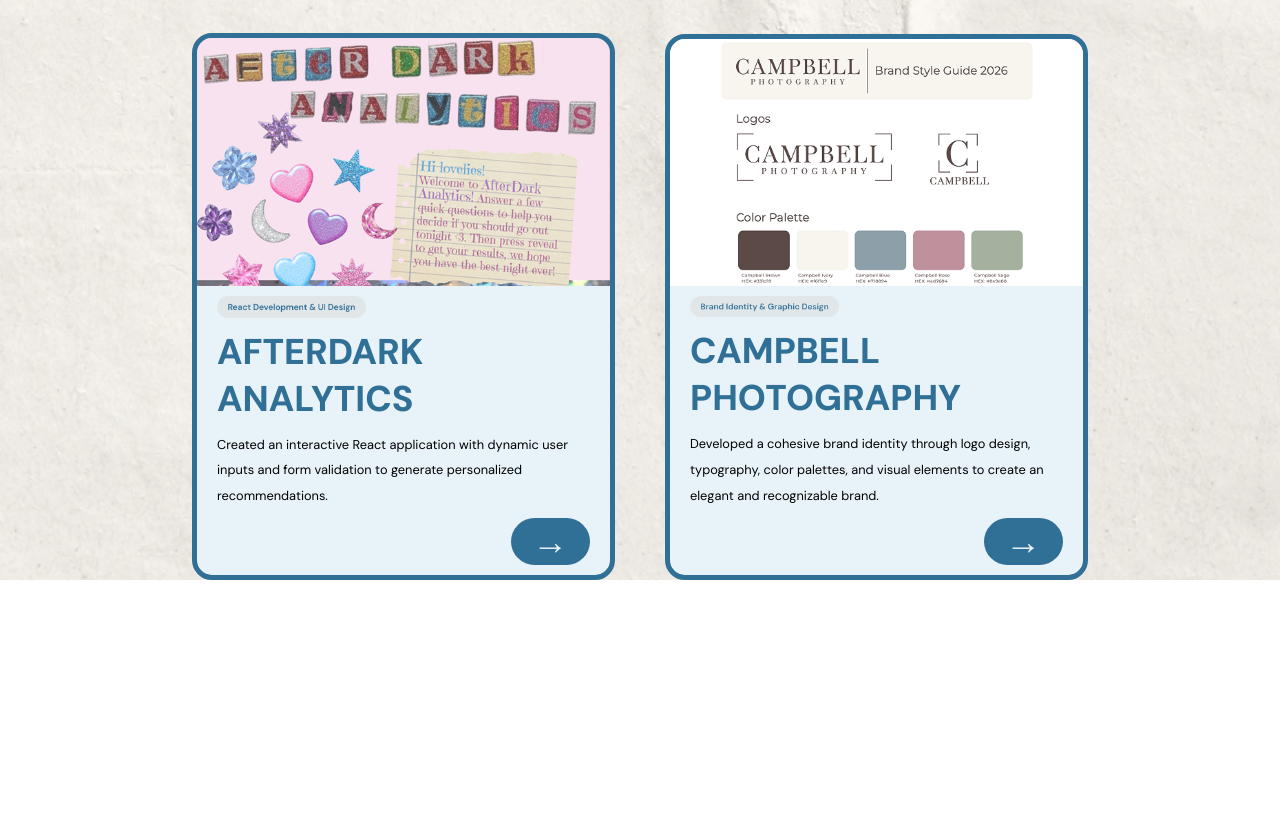
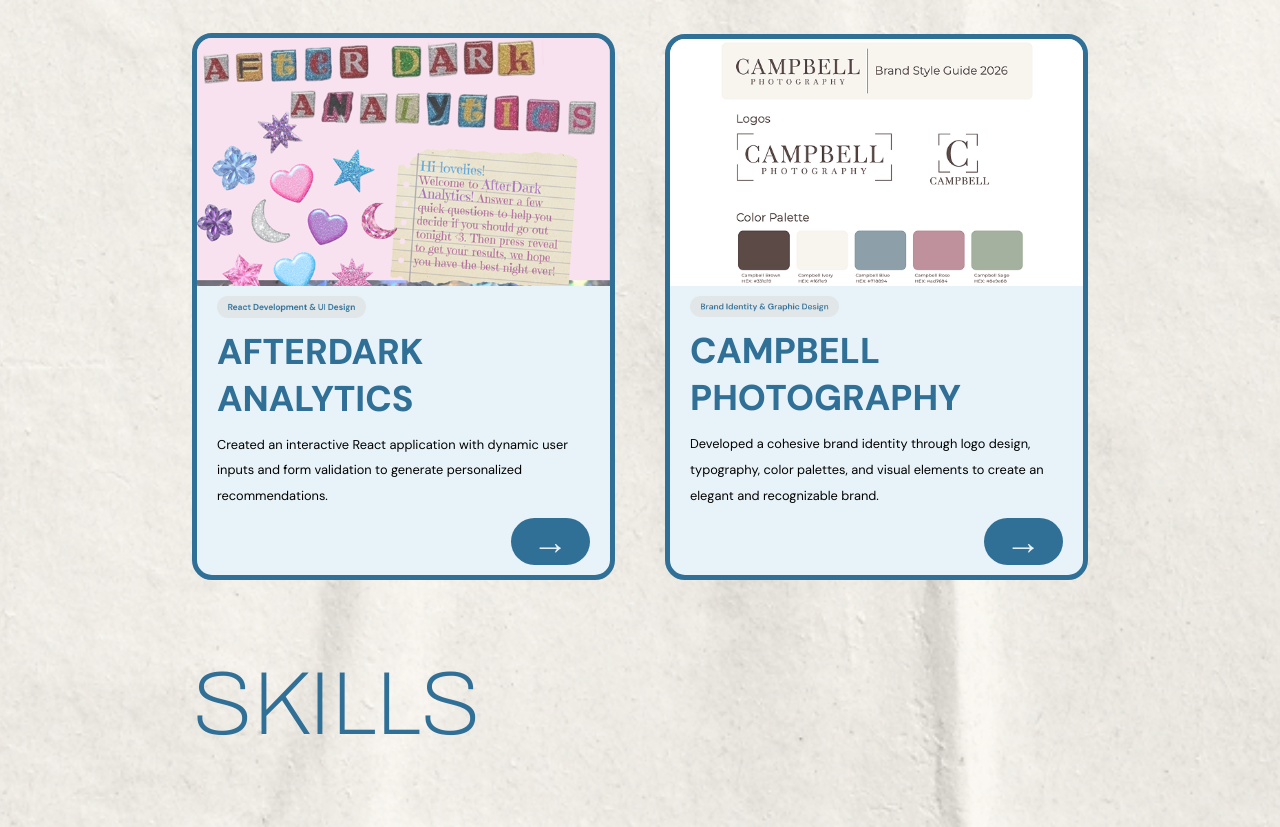
Before and after one commit to AngelicaHanley/portfolio, a React (Vite) app in the folder frontend/: page /#/ in a window 1280 px wide. Shown: the part 1356-2183 px from the top of the page. Before the commit the page ends 1936 px from the top, so only its background shows below. Built offline with nearby package versions, Linux system fonts and the light colour scheme; a web font is replaced by a local one.

Commit message:
added skills header

```diff
--- a/frontend/src/App.jsx
+++ b/frontend/src/App.jsx
@@ -1,6 +1,7 @@
 import Navbar from './components/Navbar'
 import Hero from './components/Hero'
 import Projects from './components/Projects'
+import Skills from './components/Skills'
 import './App.css'
 //App is a React component, a JavaScript function that returns JSX
 //JSX lets us write out HTML interface inside JS
@@ -11,6 +12,7 @@ function App() {
       <Navbar />
       <Hero />
       <Projects />
+      <Skills />
     </>
   )
 }
--- /dev/null
+++ b/frontend/src/components/Skills.jsx
@@ -0,0 +1,14 @@
+
+
+function Skills() {
+  return (
+
+    <div className="portfolio">
+      <div className="headings">
+        <h2>SKILLS</h2>
+      </div>
+    </div>
+  )
+}
+
+export default Skills
```
